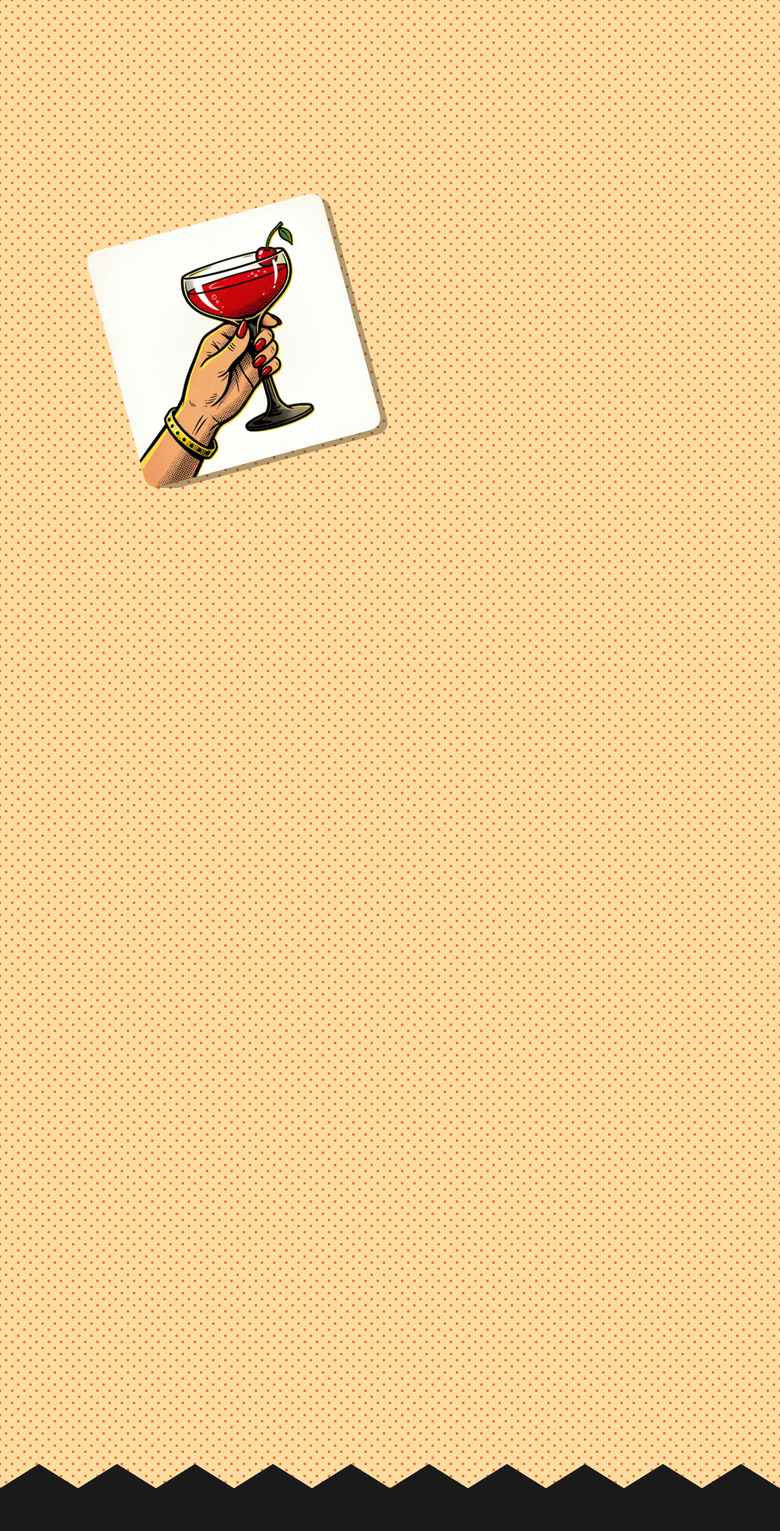
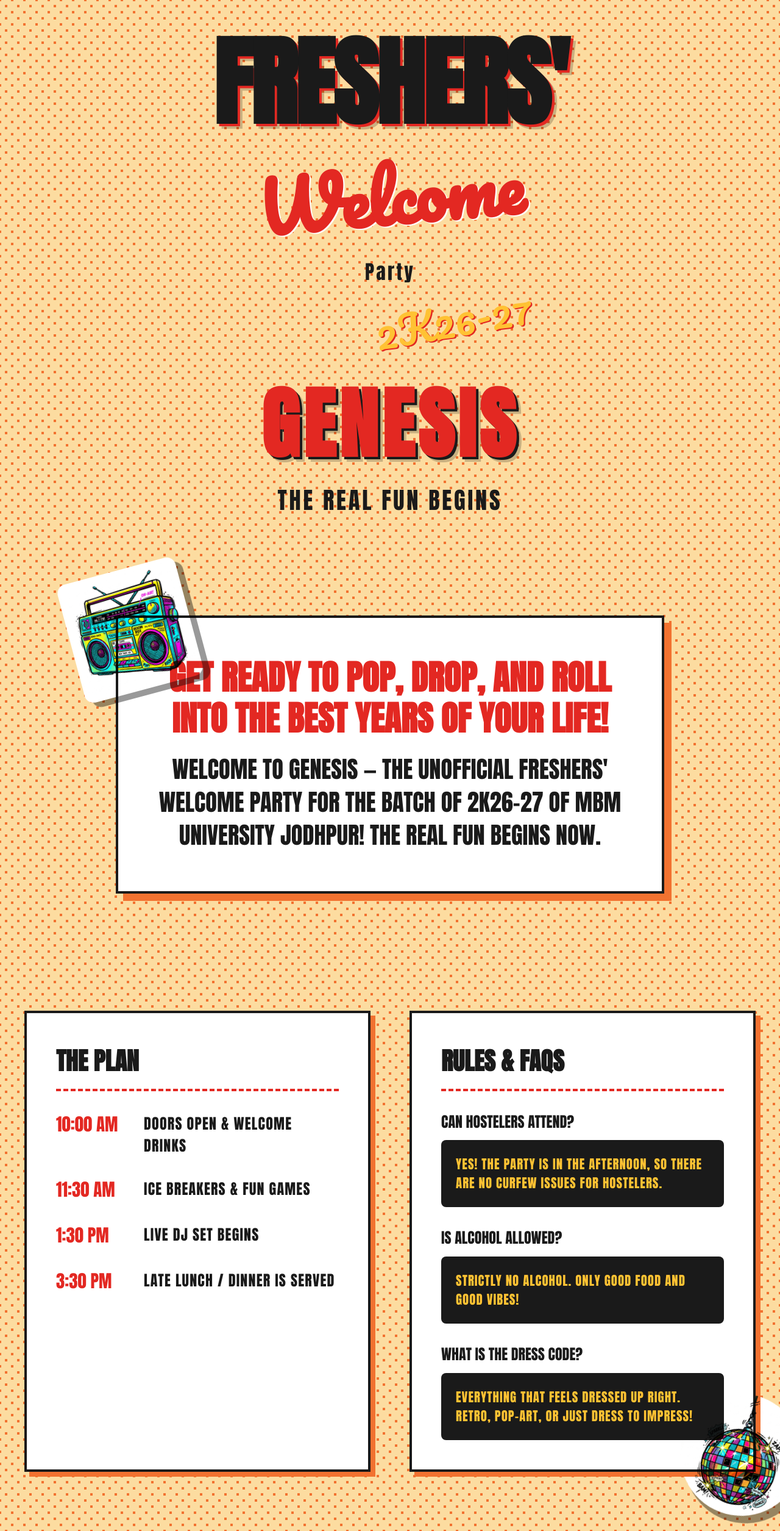
Before and after one commit to madd69x/genesis, a Next.js app: page / in a window 1280 px wide. Shown: the top 2510 px of the page at 61% size. Built offline with nearby package versions, Linux system fonts and the light colour scheme.

Commit message:
refactor: Revert sticky scroll architecture to standard static layout, leaving only the glass dynamically animated in the background

```diff
--- a/src/app/page.module.css
+++ b/src/app/page.module.css
@@ -3,40 +3,19 @@
   position: relative;
 }
 
-/* Sticky Scroll Architecture */
-.scrollTrack {
-  height: 300vh; /* This determines how long the 3D scroll sequence lasts */
-  position: relative;
-}
-
-.stickyContainer {
-  position: sticky;
-  top: 0;
-  height: 100svh;
-  width: 100%;
-  overflow: hidden;
-  perspective: 1200px;
-  transform-style: preserve-3d;
-  display: flex;
-  align-items: center;
-  justify-content: center;
-}
-
-/* Reusable Absolute Containers for "Scenes" */
-.scene {
-  position: absolute;
-  top: 0;
-  left: 0;
-  width: 100%;
-  height: 100%;
+/* HERO SECTION */
+.hero {
+  min-height: 100svh;
   display: flex;
   flex-direction: column;
   align-items: center;
   justify-content: center;
-  pointer-events: none; /* Let clicks pass through unless specified */
+  padding: 4rem 2rem;
+  text-align: center;
+  position: relative;
+  z-index: 10;
 }
 
-/* HERO SCENE (Phase 1) */
 .titleGroup {
   display: flex;
   flex-direction: column;
@@ -102,17 +81,18 @@
   text-transform: uppercase;
 }
 
-/* THE GLASS (Persistent 3D Element) */
+/* THE GLASS (Fixed 3D Element) */
 .glassContainer {
-  position: absolute;
+  position: fixed;
   top: 0;
   left: 0;
-  width: 100%;
-  height: 100%;
+  width: 100vw;
+  height: 100vh;
   display: flex;
   align-items: center;
   justify-content: center;
   pointer-events: none;
+  z-index: -1; /* Strictly behind everything */
 }
 
 .glassImage {
@@ -123,27 +103,30 @@
   mix-blend-mode: multiply;
 }
 
-/* FLOATING ASSETS */
-.floatingAsset {
-  position: absolute;
-  width: 30%;
-  max-width: 300px;
-  min-width: 150px;
-  filter: drop-shadow(15px 15px 0px rgba(0,0,0,0.4));
-  pointer-events: none;
-  mix-blend-mode: multiply; /* Removes white background */
-  z-index: 100;
+/* INTRO SECTION */
+.introSection {
+  min-height: 80vh;
+  display: flex;
+  flex-direction: column;
+  align-items: center;
+  justify-content: center;
+  padding: 6rem 2rem;
+  position: relative;
+  z-index: 10;
 }
 
-/* INTRO SCENE (Phase 2) */
 .introContent {
   display: flex;
   flex-direction: column;
   align-items: center;
   justify-content: center;
   text-align: center;
-  padding: 2rem;
-  max-width: 800px;
+  padding: 4rem 2rem;
+  max-width: 900px;
+  background: var(--color-white);
+  border: 4px solid var(--color-black);
+  box-shadow: 12px 12px 0px var(--color-orange);
+  position: relative; /* For static asset positioning */
 }
 
 .introTitle {
@@ -164,17 +147,47 @@
   text-transform: uppercase;
 }
 
-/* ITINERARY & FAQ SCENE (Phase 3) */
+/* STATIC ASSETS */
+.staticBoombox {
+  position: absolute;
+  top: -80px;
+  left: -80px;
+  width: 200px;
+  height: auto;
+  filter: drop-shadow(10px 10px 0px rgba(0,0,0,0.4));
+  mix-blend-mode: multiply;
+  transform: rotate(-15deg);
+  z-index: 20;
+}
+
+.staticDisco {
+  position: absolute;
+  bottom: -80px;
+  right: -80px;
+  width: 200px;
+  height: auto;
+  filter: drop-shadow(10px 10px 0px rgba(0,0,0,0.4));
+  mix-blend-mode: multiply;
+  transform: rotate(15deg);
+  z-index: 20;
+}
+
+/* ITINERARY & FAQ SCENE */
+.detailsSection {
+  padding: 6rem 2rem;
+  display: flex;
+  flex-direction: column;
+  align-items: center;
+  z-index: 10;
+  position: relative;
+}
+
 .contentGrid {
   display: grid;
   grid-template-columns: 1fr;
-  gap: 3rem;
-  padding: 2rem;
+  gap: 4rem;
   width: 100%;
   max-width: 1200px;
-  height: 80%;
-  overflow-y: auto; /* allow scrolling inside if it gets too tall */
-  pointer-events: auto; /* Allow scrolling/clicking here */
 }
 
 @media (min-width: 768px) {
@@ -186,7 +199,7 @@
 .sectionBox {
   background: var(--color-white);
   border: 4px solid var(--color-black);
-  padding: 2rem;
+  padding: 3rem;
   box-shadow: 8px 8px 0px var(--color-orange);
 }
 
@@ -195,29 +208,29 @@
   font-size: 2.5rem;
   color: var(--color-black);
   text-transform: uppercase;
-  margin-bottom: 1.5rem;
+  margin-bottom: 2rem;
   border-bottom: 4px dashed var(--color-red);
-  padding-bottom: 0.5rem;
+  padding-bottom: 1rem;
 }
 
 /* Itinerary Timeline */
 .timeline {
   display: flex;
   flex-direction: column;
-  gap: 1.5rem;
+  gap: 2rem;
 }
 
 .timeSlot {
   display: flex;
-  gap: 1rem;
+  gap: 1.5rem;
   align-items: flex-start;
 }
 
 .time {
   font-family: var(--font-display);
-  font-size: 1.5rem;
+  font-size: 1.8rem;
   color: var(--color-red);
-  min-width: 100px;
+  min-width: 120px;
 }
 
 .event {
@@ -226,24 +239,25 @@
   color: var(--color-black);
   text-transform: uppercase;
   letter-spacing: 0.05em;
+  margin-top: 0.2rem;
 }
 
 /* FAQ */
 .faqList {
   display: flex;
   flex-direction: column;
-  gap: 1.5rem;
+  gap: 2rem;
 }
 
 .faqItem {
   display: flex;
   flex-direction: column;
-  gap: 0.5rem;
+  gap: 0.8rem;
 }
 
 .question {
   font-family: var(--font-display);
-  font-size: 1.3rem;
+  font-size: 1.5rem;
   color: var(--color-black);
   text-transform: uppercase;
 }
@@ -253,38 +267,39 @@
   font-size: 1.3rem;
   color: var(--color-yellow);
   background: var(--color-black);
-  padding: 1rem;
+  padding: 1.5rem;
   border-radius: 8px;
   text-transform: uppercase;
   letter-spacing: 0.05em;
 }
 
-/* TICKETING SCENE (Phase 4 / Footer) */
+/* TICKETING SCENE (Footer) */
 .ticketSection {
   min-height: 100vh;
   display: flex;
   flex-direction: column;
   align-items: center;
   justify-content: center;
-  padding: 2rem;
+  padding: 6rem 2rem;
   background-color: var(--color-black);
   color: var(--color-white);
   clip-path: polygon(0 5%, 5% 0, 10% 5%, 15% 0, 20% 5%, 25% 0, 30% 5%, 35% 0, 40% 5%, 45% 0, 50% 5%, 55% 0, 60% 5%, 65% 0, 70% 5%, 75% 0, 80% 5%, 85% 0, 90% 5%, 95% 0, 100% 5%, 100% 100%, 0 100%);
   position: relative;
   z-index: 10;
+  margin-top: 4rem;
 }
 
 .ticketTitle {
   font-family: var(--font-display);
   font-size: clamp(3rem, 8vw, 5rem);
   color: var(--color-red);
-  margin-bottom: 2rem;
+  margin-bottom: 3rem;
   text-align: center;
 }
 
 .footer {
   width: 100%;
-  padding: 2rem;
+  padding: 3rem 2rem;
   background-color: var(--color-black);
   color: var(--color-white);
   display: flex;
@@ -296,12 +311,12 @@
 
 .instagramLink {
   font-family: var(--font-display);
-  font-size: 1.5rem;
+  font-size: 1.8rem;
   color: var(--color-yellow);
   text-decoration: none;
   display: flex;
   align-items: center;
-  gap: 0.5rem;
+  gap: 0.8rem;
   transition: color 0.2s;
 }
 
--- a/src/app/page.tsx
+++ b/src/app/page.tsx
@@ -7,53 +7,31 @@ import styles from './page.module.css';
 import TicketForm from '../components/TicketForm';
 
 export default function Home() {
-  const containerRef = useRef<HTMLDivElement>(null);
+  // We can track the scroll of the whole document
+  const { scrollYProgress } = useScroll();
 
-  // Track scroll across the massive scrollTrack container
-  const { scrollYProgress } = useScroll({
-    target: containerRef,
-    offset: ["start start", "end end"]
-  });
-
-  // --- PHASE 1: HERO (0 to 0.35) ---
-  const heroOpacity = useTransform(scrollYProgress, [0, 0.25, 0.35], [1, 1, 0]);
-  const heroScale = useTransform(scrollYProgress, [0, 0.35], [1, 0.5]);
-  const heroZ = useTransform(scrollYProgress, [0, 0.35], [0, -500]);
-
-  // --- THE GLASS (Moves continuously across phases) ---
-  // Starts at bottom-left, then shrinks and moves to the top right corner
-  const glassX = useTransform(scrollYProgress, [0, 0.2, 0.4], ['-20vw', '25vw', '25vw']);
-  const glassY = useTransform(scrollYProgress, [0, 0.2, 0.4], ['20vh', '-25vh', '-25vh']);
-  const glassZ = useTransform(scrollYProgress, [0, 1], [-800, -800]); // Push firmly into background
-  const glassScale = useTransform(scrollYProgress, [0, 0.2, 0.4], [1, 0.4, 0.4]);
-  const glassRotate = useTransform(scrollYProgress, [0, 0.2, 1], [-15, 10, 45]);
-
-  // --- PHASE 2: INTRO (0.15 to 0.4) ---
-  const introOpacity = useTransform(scrollYProgress, [0.1, 0.2, 0.3, 0.4], [0, 1, 1, 0]);
-  const introY = useTransform(scrollYProgress, [0.1, 0.2, 0.3, 0.4], ['50%', '0%', '0%', '-50%']);
-
-  // --- PHASE 3: ITINERARY & FAQ (0.3 to 1.0) ---
-  const contentOpacity = useTransform(scrollYProgress, [0.3, 0.4, 0.9, 1], [0, 1, 1, 0]);
-  const contentY = useTransform(scrollYProgress, [0.3, 0.4], ['50%', '0%']);
-
-  // Floating Assets for Phase 3 (no opacity fading, they slide in from outside)
-  const boomboxX = useTransform(scrollYProgress, [0.3, 0.7], [-400, 20]); // Slide in from left
-  const boomboxY = useTransform(scrollYProgress, [0.3, 0.7], ['60%', '20%']);
-  const boomboxRotate = useTransform(scrollYProgress, [0.3, 0.7], [-45, 15]);
-
-  const discoX = useTransform(scrollYProgress, [0.3, 0.7], [400, -20]); // Slide in from right
-  const discoY = useTransform(scrollYProgress, [0.3, 0.7], ['-20%', '10%']);
-  const discoScale = useTransform(scrollYProgress, [0.3, 0.7], [0.5, 1]);
+  // --- THE GLASS (Fixed Background Element) ---
+  // Starts at bottom-left, then shrinks and moves to the top right corner as user scrolls the whole page
+  const glassX = useTransform(scrollYProgress, [0, 1], ['-20vw', '25vw']);
+  const glassY = useTransform(scrollYProgress, [0, 1], ['30vh', '-30vh']);
+  const glassScale = useTransform(scrollYProgress, [0, 1], [1, 0.5]);
+  const glassRotate = useTransform(scrollYProgress, [0, 1], [-15, 45]);
 
   return (
     <main className={styles.container}>
 
-      {/* STICKY SCROLL TRACK */}
-      <div className={styles.scrollTrack} ref={containerRef}>
-        <div className={styles.stickyContainer}>
+      {/* PERSISTENT 3D ASSET: THE GLASS */}
+      <div className={styles.glassContainer}>
+        <motion.div
+          style={{ x: glassX, y: glassY, scale: glassScale, rotate: glassRotate }}
+          className={styles.glassImage}
+        >
+          <Image src="/glass.jpg" alt="Cocktail Glass" width={400} height={400} priority style={{ width: '100%', height: 'auto', borderRadius: '20px' }} />
+        </motion.div>
+      </div>
 
-          {/* SCENE 1: HERO */}
-          <motion.div className={styles.scene} style={{ opacity: heroOpacity, scale: heroScale, z: heroZ }}>
+      {/* HERO SECTION */}
+      <section className={styles.hero}>
         <div className={styles.titleGroup}>
           <h1 className={styles.mainTitle}>Freshers'</h1>
           <h2 className={styles.subTitle}>Welcome</h2>
@@ -62,34 +40,27 @@ export default function Home() {
           <h3 className={styles.genesisTitle}>GENESIS</h3>
           <p className={styles.genesisSub}>THE REAL FUN BEGINS</p>
         </div>
-          </motion.div>
+      </section>
 
-          {/* PERSISTENT 3D ASSET: THE GLASS */}
-          <div className={styles.glassContainer}>
-            <motion.div
-              style={{ x: glassX, y: glassY, z: glassZ, scale: glassScale, rotate: glassRotate }}
-              className={styles.glassImage}
-            >
-              <Image src="/glass.jpg" alt="Cocktail Glass" width={400} height={400} priority style={{ width: '100%', height: 'auto', borderRadius: '20px' }} />
-            </motion.div>
+      {/* INTRO SECTION (with static floating Boombox) */}
+      <section className={styles.introSection}>
+        <div className={styles.introContent}>
+          <div className={styles.staticBoombox}>
+            <Image src="/boombox.jpg" alt="Retro Boombox" width={200} height={200} style={{ width: '100%', height: 'auto', borderRadius: '15px' }} />
           </div>
-
-          {/* SCENE 2: INTRO */}
-          <motion.div className={styles.scene} style={{ opacity: introOpacity, y: introY }}>
-            <div className={styles.introContent}>
           <h2 className={styles.introTitle}>Get ready to pop, drop, and roll into the best years of your life!</h2>
           <p className={styles.introText}>
             Welcome to GENESIS — the unofficial Freshers' Welcome Party for the batch of 2K26-27 of MBM University Jodhpur! The real fun begins NOW.
           </p>
         </div>
-          </motion.div>
+      </section>
 
-          {/* SCENE 4: ITINERARY & FAQ (Now rendered before floating assets) */}
-          <motion.div className={styles.scene} style={{ opacity: contentOpacity, y: contentY }}>
+      {/* ITINERARY & FAQ SCENE (with static floating Disco ball) */}
+      <section className={styles.detailsSection}>
         <div className={styles.contentGrid}>
 
           {/* Itinerary */}
-              <div className={styles.sectionBox}>
+          <div className={styles.sectionBox} style={{ position: 'relative' }}>
             <h3 className={styles.sectionTitle}>The Plan</h3>
             <div className={styles.timeline}>
               <div className={styles.timeSlot}>
@@ -112,7 +83,10 @@ export default function Home() {
           </div>
 
           {/* FAQ */}
-              <div className={styles.sectionBox}>
+          <div className={styles.sectionBox} style={{ position: 'relative' }}>
+            <div className={styles.staticDisco}>
+              <Image src="/disco.jpg" alt="Disco Ball" width={200} height={200} style={{ width: '100%', height: 'auto', borderRadius: '50%' }} />
+            </div>
             <h3 className={styles.sectionTitle}>Rules & FAQs</h3>
             <div className={styles.faqList}>
               <div className={styles.faqItem}>
@@ -131,23 +105,9 @@ export default function Home() {
           </div>
 
         </div>
-          </motion.div>
+      </section>
 
-          {/* SCENE 3: FLOATING ASSETS (Boombox & Disco Ball) rendered LAST so they sit on top */}
-          {/* Note: No opacity wrapper here so mix-blend-mode works! */}
-          <motion.div className={styles.scene}>
-            <motion.div className={styles.floatingAsset} style={{ x: boomboxX, y: boomboxY, rotate: boomboxRotate, left: 0, top: '30%' }}>
-              <Image src="/boombox.jpg" alt="Retro Boombox" width={300} height={300} style={{ width: '100%', height: 'auto', borderRadius: '15px' }} />
-            </motion.div>
-            <motion.div className={styles.floatingAsset} style={{ x: discoX, y: discoY, scale: discoScale, right: 0, top: '60%' }}>
-              <Image src="/disco.jpg" alt="Disco Ball" width={300} height={300} style={{ width: '100%', height: 'auto', borderRadius: '50%' }} />
-            </motion.div>
-          </motion.div>
-
-        </div>
-      </div>
-
-      {/* TICKET SECTION (Normal Scroll Flow) */}
+      {/* TICKET SECTION (Footer) */}
       <section className={styles.ticketSection}>
         <h2 className={styles.ticketTitle}>GET YOUR TICKET</h2>
         <TicketForm />
```
Lines whose indentation alone changed are shown as unchanged.
